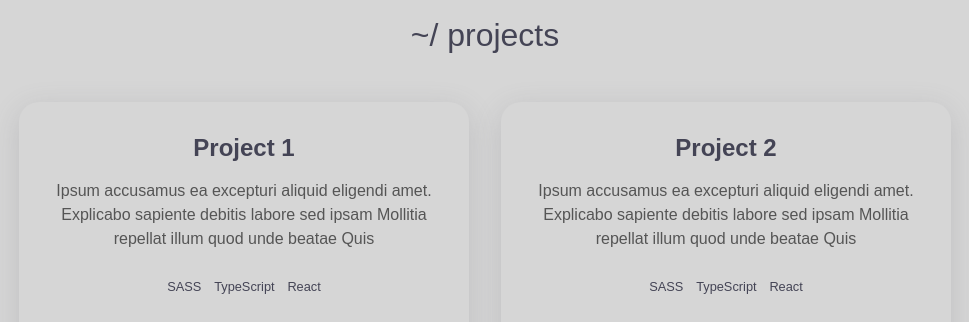
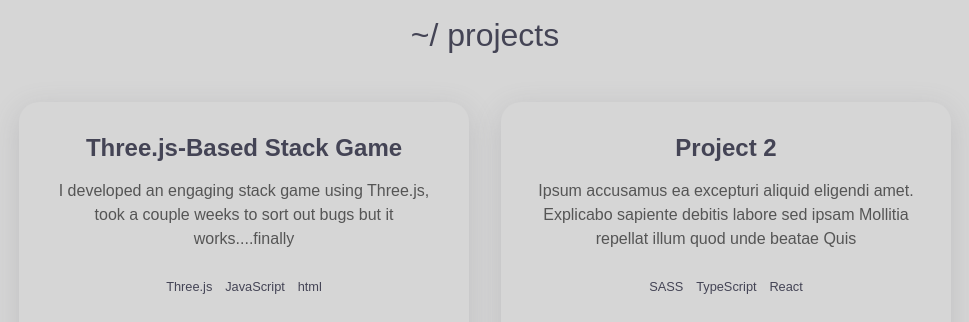
Before and after one commit to IbkEhinmowo/Portfolio-Site-modern, a website: page index.html in a window 1280 px wide. Shown: the part 880-1202 px from the top of the page, without its empty margins (155-1124 px from the left). Drawn offline with nearby package versions, Linux system fonts and the light colour scheme; a web font is replaced by a local one.

Commit message:
feat: Update project title, add description to project, update project stack and update project links

```diff
--- a/index.html
+++ b/index.html
@@ -101,27 +101,26 @@
 
 
             <div class="innerproject">
-              <h3>Project 1</h3>
+              <h3>Three.js-Based Stack Game</h3>
             <p class="project__description">
-              Ipsum accusamus ea excepturi aliquid eligendi amet. Explicabo
-              sapiente debitis labore sed ipsam Mollitia repellat illum quod
-              unde beatae Quis
+              I developed an engaging stack game using Three.js,
+              took a couple weeks to sort out bugs but it works....finally
             </p>
             <ul class="project__stack">
-              <li class="project__stack-item">SASS</li>
-              <li class="project__stack-item">TypeScript</li>
-              <li class="project__stack-item">React</li>
+              <li class="project__stack-item">Three.js</li>
+              <li class="project__stack-item">JavaScript</li>
+              <li class="project__stack-item">html</li>
             </ul>
 
             <a
-              href="https://github.com"
+              href="https://github.com/IbkEhinmowo/StackGame"
               aria-label="source code"
               class="link link--icon"
             >
               <i aria-hidden="true" class="fab fa-github"></i>
             </a>
             <a
-              href="https://example.com"
+              href="https://codesandbox.io/p/github/IbkEhinmowo/StackGame"
               aria-label="live preview"
               class="link link--icon"
             >
```
